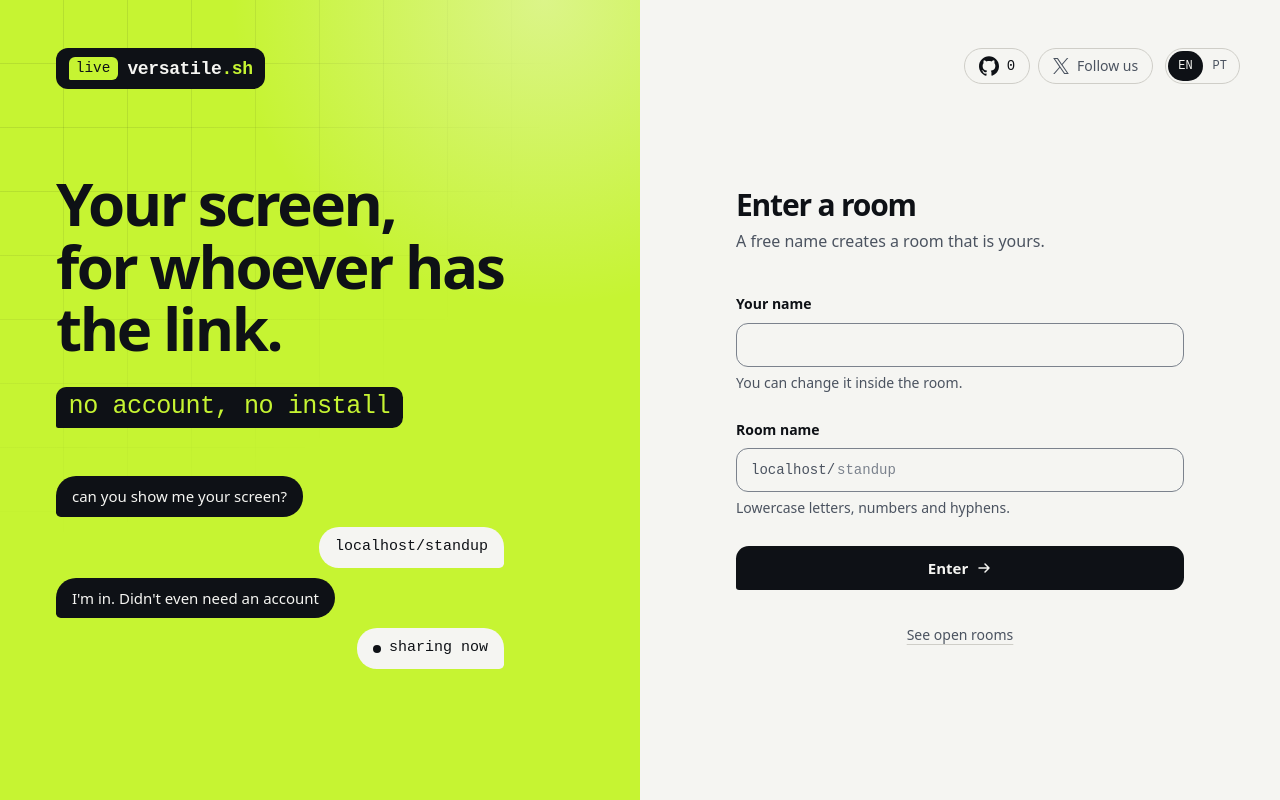
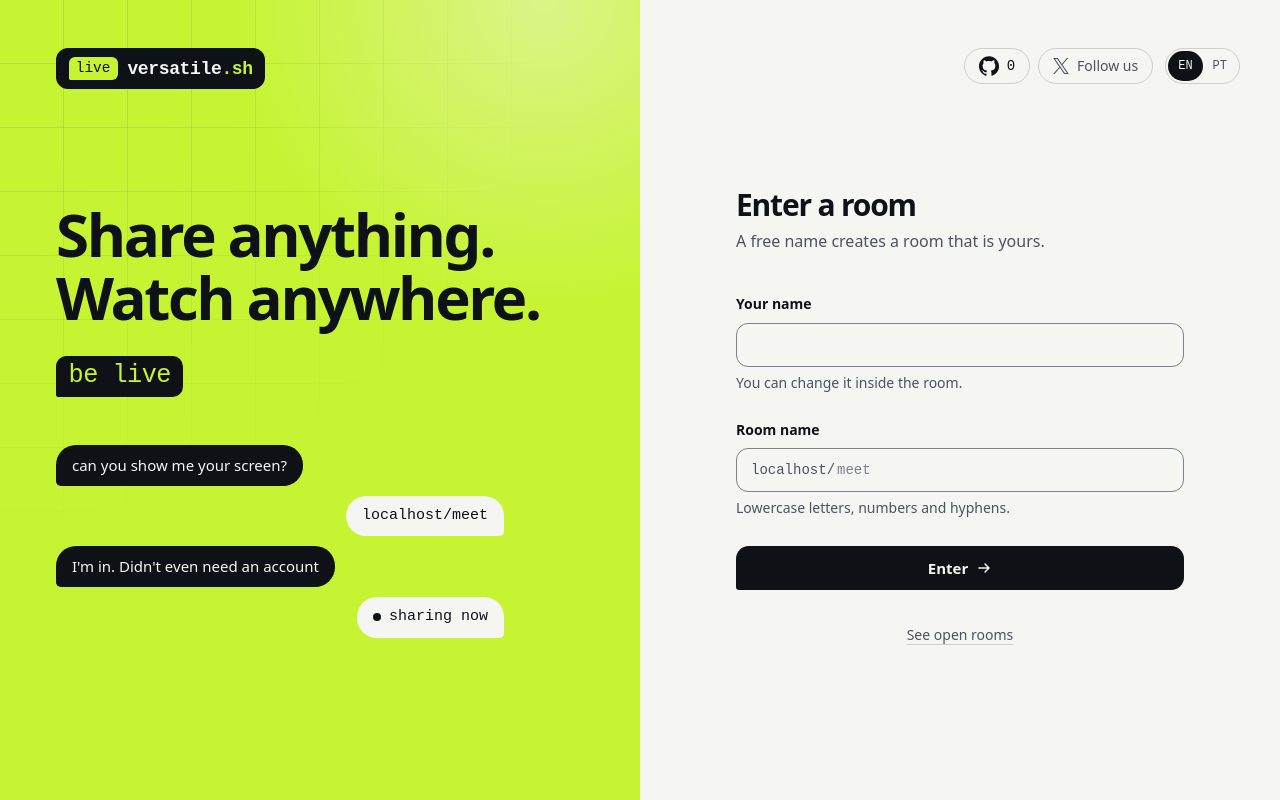
Before and after one commit to versatile-sh/live-platform, a React (Vite) app in the folder web/: page / in a window 1280 px wide. Built offline with nearby package versions, Linux system fonts and the light colour scheme; no server answers.

Commit message:
web: the slogan echoes the company's, and the example room is /meet

```diff
--- a/web/src/i18n/en.ts
+++ b/web/src/i18n/en.ts
@@ -12,11 +12,11 @@ export const en = {
   "social.follow": "Follow us",
   "social.language": "Language",
 
-  "home.line1": "Your screen,",
-  "home.line2": "for whoever has the link.",
-  "home.answer": "no account, no install",
+  "home.line1": "Share anything.",
+  "home.line2": "Watch anywhere.",
+  "home.answer": "be live",
   "home.chat1": "can you show me your screen?",
-  "home.chat2": "{host}/standup",
+  "home.chat2": "{host}/meet",
   "home.chat3": "I'm in. Didn't even need an account",
   "home.chat4": "sharing now",
   "home.formTitle": "Enter a room",
@@ -29,7 +29,7 @@ export const en = {
   "lobby.intro": "Share a screen, your voice and your camera from a link. No account, nothing to install.",
   "lobby.goLabel": "Room name",
   "lobby.goHint": "Lowercase letters, numbers and hyphens, like standup or team-42.",
-  "lobby.goPlaceholder": "standup",
+  "lobby.goPlaceholder": "meet",
   "lobby.goButton": "Enter",
   "lobby.listHeading": "Listed rooms",
   "lobby.loading": "Looking for rooms",
--- a/web/src/i18n/pt-br.ts
+++ b/web/src/i18n/pt-br.ts
@@ -14,11 +14,11 @@ export const ptBR: Record<MessageKey, string> = {
   "social.follow": "Siga a gente",
   "social.language": "Idioma",
 
-  "home.line1": "Sua tela,",
-  "home.line2": "para quem tiver o link.",
-  "home.answer": "sem conta, sem instalar",
+  "home.line1": "Compartilhe qualquer coisa.",
+  "home.line2": "Assista de qualquer lugar.",
+  "home.answer": "ao vivo",
   "home.chat1": "consegue me mostrar sua tela?",
-  "home.chat2": "{host}/standup",
+  "home.chat2": "{host}/meet",
   "home.chat3": "entrei. Nem precisei de conta",
   "home.chat4": "compartilhando agora",
   "home.formTitle": "Entre numa sala",
@@ -31,7 +31,7 @@ export const ptBR: Record<MessageKey, string> = {
   "lobby.intro": "Compartilhe uma tela, sua voz e sua câmera a partir de um link. Sem conta e sem instalar nada.",
   "lobby.goLabel": "Nome da sala",
   "lobby.goHint": "Letras minúsculas, números e hifens, como standup ou time-42.",
-  "lobby.goPlaceholder": "standup",
+  "lobby.goPlaceholder": "meet",
   "lobby.goButton": "Entrar",
   "lobby.listHeading": "Salas listadas",
   "lobby.loading": "Procurando salas",
```
Also changed, not shown: 1 other file (tests, documents, lock files or other folders).
